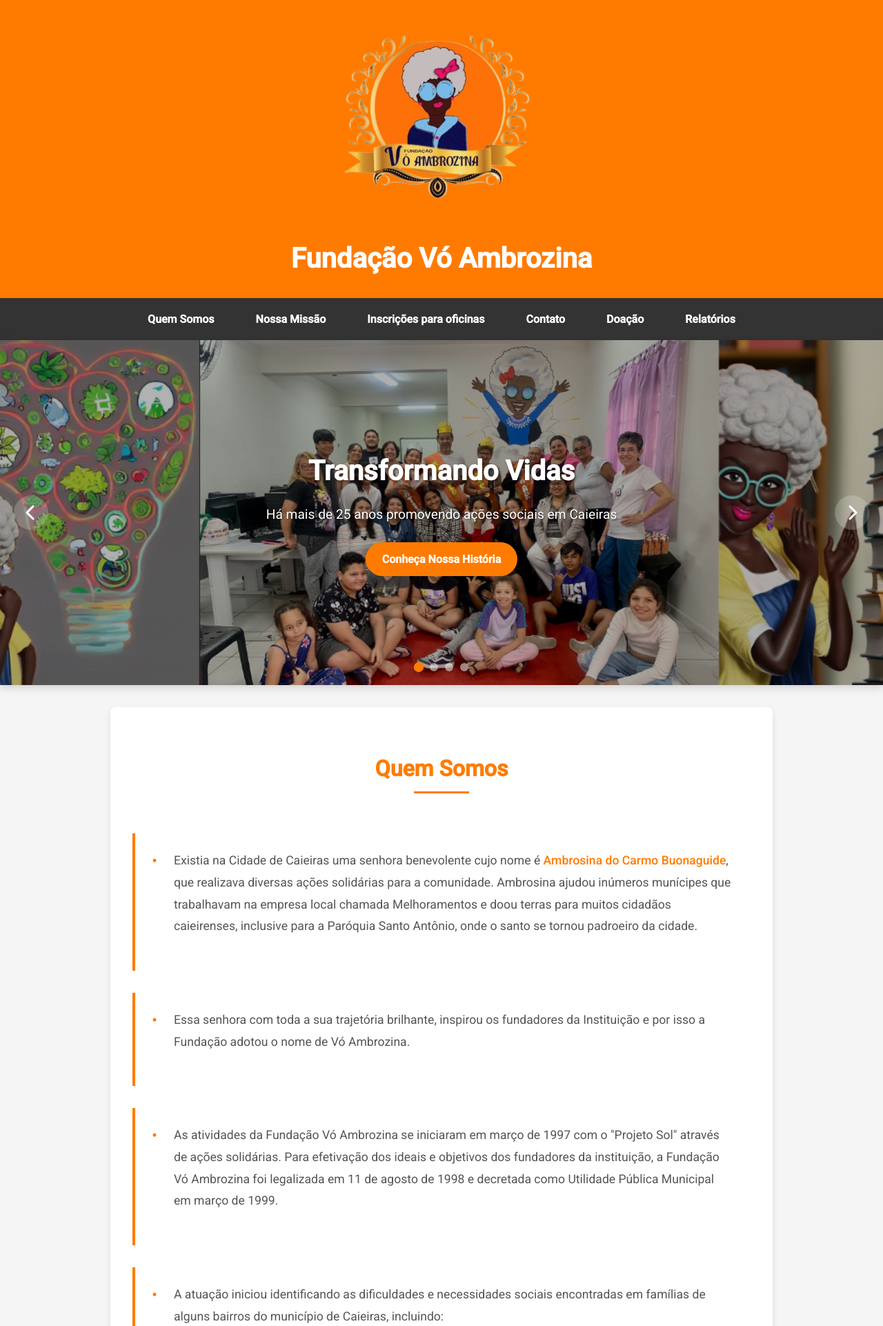
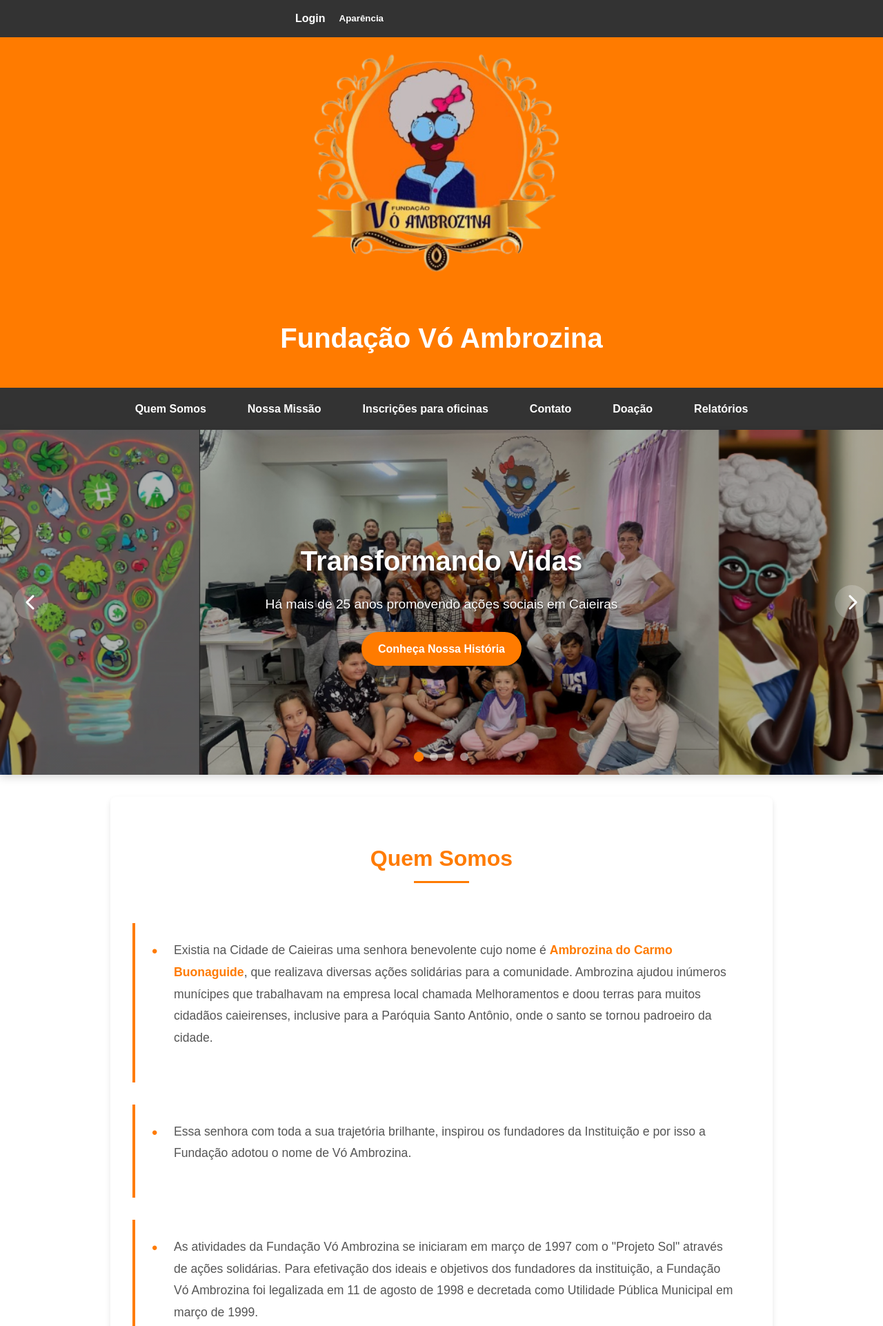
Before and after one commit to LcsGaspar/voambrozina, a Flask app: page / in a window 1280 px wide. Shown: the top 1922 px of the page at 69% size. Run offline with Flask 3, Linux system fonts and the light colour scheme.

Commit message:
Alterações do Erick, referente a acessibilidade e botão de login

```diff
--- /dev/null
+++ b/src/static/css/acessibilidade.css
@@ -0,0 +1,96 @@
+/* Definição global de variáveis */
+:root {
+  --bg: #ffffff; /* Cor de fundo padrão (para tema claro) */
+  --text-color: #ffffff; /* Cor do texto padrão (para tema claro) */
+  --font-size: 16px; /* Tamanho da fonte padrão */
+}
+
+/* Definições específicas para tema claro */
+:root[data-theme="light"] {
+  --bg: #ffffff; /* Cor de fundo para o tema claro */
+  --text-color: #1d1d1d; /* Cor do texto para o tema claro */
+}
+
+/* Definições específicas para tema escuro */
+:root[data-theme="dark"] {
+  --bg: #1d1d1d; /* Cor de fundo para o tema escuro */
+  --text-color: #ffffff; /* Cor do texto para o tema escuro */
+}
+
+/* Definições de tamanho de fonte */
+[data-font="small"] {
+  --font-size: 14px;
+}
+
+[data-font="medium"] {
+  --font-size: 16px;
+}
+
+[data-font="large"] {
+  --font-size: 18px;
+}
+
+body {
+  background: var(--bg);
+  font-size: var(--font-size);
+  font-family: sans-serif;
+  transition: all 0.3s;
+}
+
+.appearance-menu-wrapper {
+  color: var(--text-color);
+  position: relative;
+  margin-right: 68%;
+  border: none;
+  font-weight: bold;
+}
+
+.appearance-menu-wrapper:hover {
+  background-color: #ff7b00;
+  border-radius: 6px;
+}
+
+#appearance-toggle {
+  cursor: pointer;
+  padding: 0.5rem;
+  background: none;
+  color: #ffffff;
+}
+
+.appearance-menu {
+  position: absolute;
+  top: 100%;
+  right: 0;
+  background: var(--bg);
+  color: var(--text);
+  padding: 1rem;
+  display: flex;
+  flex-direction: column;
+  gap: 1rem;
+  z-index: 1000;
+}
+
+.menu-section p {
+  margin: 0 0 0.5rem 0;
+  font-weight: bold;
+}
+
+.menu-section button {
+  display: block;
+  margin-bottom: 0.25rem;
+  width: 100%;
+  text-align: left;
+  background: none;
+  border: none;
+  cursor: pointer;
+  color: inherit;
+}
+
+.menu-section button:focus {
+  outline: 2px solid #007bff;
+  outline-offset: 2px;
+}
+
+.hidden {
+  display: none;
+}
--- a/src/static/css/base.css
+++ b/src/static/css/base.css
@@ -8,6 +8,40 @@
 html, body {
     height: 100%;
 }
+
+/* botao de login */
+
+.topbar-fixa {
+    position: fixed;
+    top: 0;
+    width: 100%;
+    background: #333; /* Usando a variável --bg */
+    display: flex;
+    justify-content: space-between;
+    align-items: center;
+    padding: 0.5rem 1rem;
+    z-index: 1000;
+}
+
+  /* Login */
+.login_box {
+    display: flex;
+    margin-left: 400px;
+    align-items: center;
+}
+
+.login_text {
+    text-decoration: none;
+    color: #ffffff;
+    font-weight: bold;
+    padding: 6px 12px;
+}
+
+.login_text:hover {
+    background-color: #ff7b00;
+    border-radius: 6px;
+}
+
 
 body {
     font-family: 'Roboto', sans-serif;
@@ -58,3 +92,8 @@ main {
     height: 3px;
     background-color: #ff7b00;
 }
+
+.list-items {
+    margin-left: 30px;
+    margin-bottom: 20px;
+}
--- a/src/static/css/header.css
+++ b/src/static/css/header.css
@@ -1,12 +1,12 @@
 /* Header Styles */
 header {
     background-color: #ff7b00;
-    padding: 15px 0;
+    padding: 30px 0;
     text-align: center;
 }
 
 header img {
-    max-width: 300px;
+    max-width: 400px;
     margin-bottom: 10px;
 }
 
--- a/src/static/css/sections.css
+++ b/src/static/css/sections.css
@@ -26,7 +26,7 @@ section p {
 /* Elementos comuns */
 .highlight-text {
     color: #ff7b00;
-    font-weight: 500;
+    font-weight: 700;
 }
 
 /* Banner content */
--- /dev/null
+++ b/src/static/js/acessibilidade.js
@@ -0,0 +1,51 @@
+document.addEventListener('DOMContentLoaded', () => {
+    const themeToggle = document.getElementById('appearance-toggle');
+    const menu = document.getElementById('appearance-menu');
+
+    // Alternar visibilidade do menu
+    themeToggle.addEventListener('click', () => {
+      const isHidden = menu.classList.toggle('hidden');
+      themeToggle.setAttribute('aria-expanded', !isHidden);
+    });
+
+    // Tema
+    menu.querySelectorAll('[data-theme]').forEach(button => {
+      button.addEventListener('click', () => {
+        const theme = button.getAttribute('data-theme');
+        if (theme === 'system') {
+          const systemTheme = window.matchMedia('(prefers-color-scheme: dark)').matches ? 'dark' : 'light';
+          document.documentElement.setAttribute('data-theme', systemTheme);
+          localStorage.setItem('theme', 'system');
+        } else {
+          document.documentElement.setAttribute('data-theme', theme);
+          localStorage.setItem('theme', theme);
+        }
+      });
+    });
+
+    // Fonte
+    menu.querySelectorAll('[data-font]').forEach(button => {
+      button.addEventListener('click', () => {
+        const font = button.getAttribute('data-font');
+        document.documentElement.setAttribute('data-font', font);
+        localStorage.setItem('font-size', font);
+      });
+    });
+
+    // Restaurar preferências
+    const savedTheme = localStorage.getItem('theme');
+    const savedFont = localStorage.getItem('font-size');
+
+    if (savedTheme) {
+      if (savedTheme === 'system') {
+        const systemTheme = window.matchMedia('(prefers-color-scheme: dark)').matches ? 'dark' : 'light';
+        document.documentElement.setAttribute('data-theme', systemTheme);
+      } else {
+        document.documentElement.setAttribute('data-theme', savedTheme);
+      }
+    }
+
+    if (savedFont) {
+      document.documentElement.setAttribute('data-font', savedFont);
+    }
+  });
--- a/src/templates/base.html
+++ b/src/templates/base.html
@@ -12,6 +12,9 @@
     <!-- Google Fonts -->
     <link href="https://fonts.googleapis.com/css2?family=Roboto:wght@400;500&family=Open+Sans:wght@400;600&display=swap" rel="stylesheet">
 
+    <!-- JS FILES -->
+     <script src="/src/static/js/acessibilidade.js"></script>
+
     <!-- CSS Files -->
     <link rel="stylesheet" href="{{ url_for('static', filename='css/base.css') }}">
     <link rel="stylesheet" href="{{ url_for('static', filename='css/header.css') }}">
@@ -21,6 +24,7 @@
     <link rel="stylesheet" href="{{ url_for('static', filename='css/contact.css') }}">
     <link rel="stylesheet" href="{{ url_for('static', filename='css/footer.css') }}">
     <link rel="stylesheet" href="{{ url_for('static', filename='css/responsive.css') }}">
+    <link rel="stylesheet" href="{{ url_for('static', filename='css/acessibilidade.css') }}">
 </head>
 <body>
     {% include 'includes/header.html' %}
--- a/src/templates/index.html
+++ b/src/templates/index.html
@@ -3,6 +3,34 @@
 {% block title %}Vó Ambrozina - Instituição de Caridade{% endblock %}
 
 {% block content %}
+<body>
+<main>
+  <!--botão de login e acessibilidadee-->
+    <div class="topbar-fixa">
+        <div class="login_box">
+          <a href="/login" class="login_text">Login</a>
+        </div>
+
+        <div class="appearance-menu-wrapper">
+          <button id="appearance-toggle" class="appearance-menu-wrapper" aria-haspopup="true" aria-expanded="false" aria-controls="appearance-menu">Aparência</button>
+
+          <div id="appearance-menu" class="appearance-menu hidden" role="menu">
+            <div class="menu-section">
+              <p>Tema</p>
+              <button role="menuitemradio" data-theme="light">Claro</button>
+              <button role="menuitemradio" data-theme="dark">Escuro</button>
+              <button role="menuitemradio" data-theme="system">Sistema</button>
+            </div>
+            <div class="menu-section">
+              <p>Tamanho da fonte</p>
+              <button role="menuitemradio" data-font="small">Pequeno</button>
+              <button role="menuitemradio" data-font="medium">Normal</button>
+              <button role="menuitemradio" data-font="large">Grande</button>
+            </div>
+          </div>
+        </div>
+    </div>
+
     <nav>
         <a href="#sobre">Quem Somos</a>
         <a href="#missao">Nossa Missão</a>
@@ -64,7 +92,7 @@
             <div class="content-container">
                 <div class="history-block">
                     <p class="timeline-item">
-                        Existia na Cidade de Caieiras uma senhora benevolente cujo nome é <span class="highlight-text">Ambrosina do Carmo Buonaguide</span>, que realizava diversas ações solidárias para a comunidade. Ambrosina ajudou inúmeros munícipes que trabalhavam na empresa local chamada Melhoramentos e doou terras para muitos cidadãos caieirenses, inclusive para a Paróquia Santo Antônio, onde o santo se tornou padroeiro da cidade.
+                        Existia na Cidade de Caieiras uma senhora benevolente cujo nome é <span class="highlight-text">Ambrozina do Carmo Buonaguide</span>, que realizava diversas ações solidárias para a comunidade. Ambrozina ajudou inúmeros munícipes que trabalhavam na empresa local chamada Melhoramentos e doou terras para muitos cidadãos caieirenses, inclusive para a Paróquia Santo Antônio, onde o santo se tornou padroeiro da cidade.
                     </p>
                 </div>
 
@@ -84,7 +112,7 @@
                     <p class="timeline-item">
                         A atuação iniciou identificando as dificuldades e necessidades sociais encontradas em famílias de alguns bairros do município de Caieiras, incluindo:
                     </p>
-                    <ul class="needs-list">
+                    <ul class="list-items">
                         <li>Vulnerabilidade social</li>
                         <li>Baixa renda familiar</li>
                         <li>Trabalho informal</li>
@@ -189,16 +217,12 @@
             </div>
         </section>
     </div>
+</main>
+
+    <script src="{{ url_for('static', filename='js/acessibilidade.js') }}"></script>
+
     <script>
-        /*
-        let currentImageIndex = 0;
-        const images = [
-            'static/imagens/foto.png',
-            'static/imagens/logo.png',
-            'static/imagens/foto.png',
-            'static/imagens/logo.png'];
-        setInterval(() => changeImage(1), 4000);  // Troca de imagem a cada 4 segundos
-        */
+
 
         let currentSlide = 0;
         const slides = document.querySelectorAll('.banner-slide');
@@ -244,5 +268,7 @@
         function abrirAabaDoação() {
             window.open("https://www.kickante.com.br/vaquinha-online/campanha-da-vovo", "_blank");
         }
+
     </script>
+</body>
 {% endblock %}
--- a/src/templates/login.html
+++ b/src/templates/login.html
@@ -96,7 +96,7 @@
 </head>
 <body>
     <div class="logo-container">
-        <img src="/static/imagens/logo.png" alt="Logo Fundação" class="logo">
+        <a href="/index"><img src="/static/imagens/logo.png" alt="Logo Fundação" class="logo"></a>
     </div>
 
     <div class="login-container">
```
Also changed, not shown: src/templates/index_alternativo.html (+2 -10 lines).
